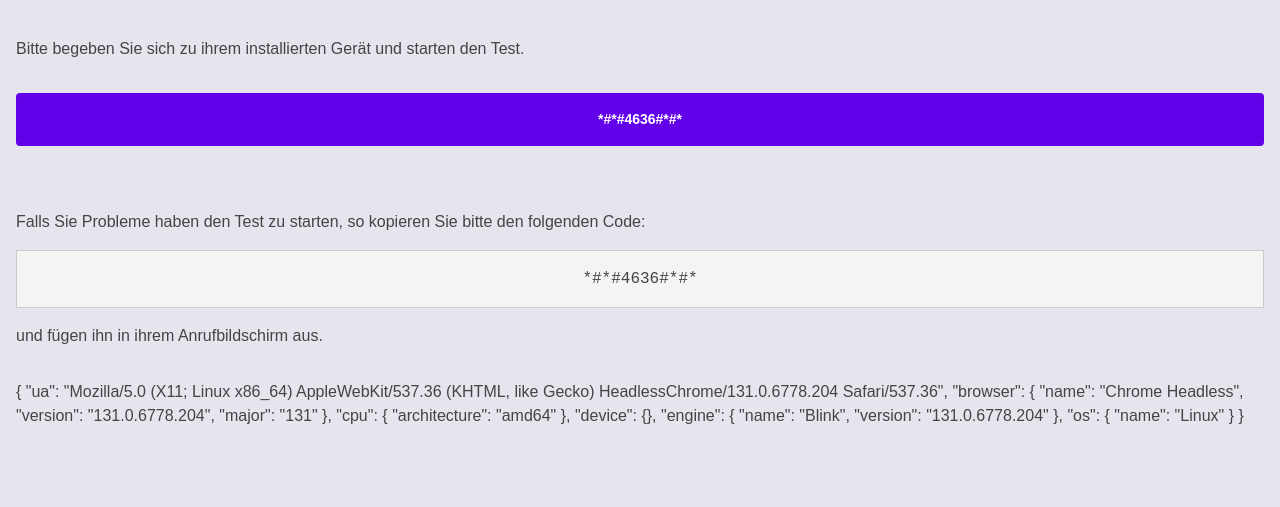
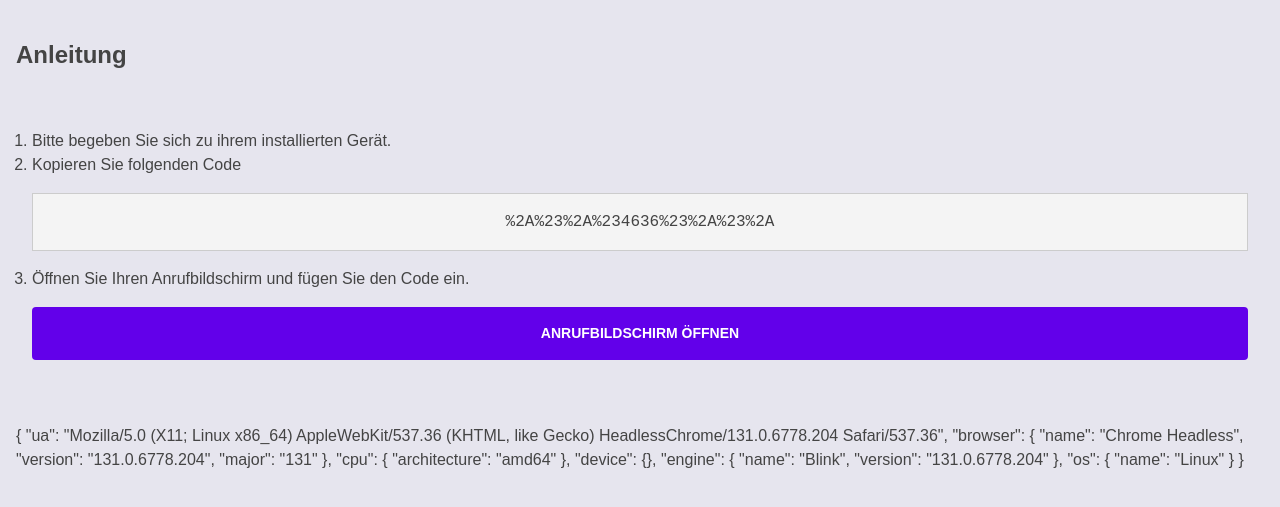
Before and after one commit to Gh05d/ussd-tester, a website: page index.html in a window 1280 px wide. Shown: the part 67-574 px from the top of the page. Drawn offline with Linux system fonts and the light colour scheme.

Commit message:
Some UI changes

```diff
--- a/index.html
+++ b/index.html
@@ -16,24 +16,30 @@
     <main id="app">
       <h1>USSD-Code Tester</h1>
 
-      <p>
-        Bitte begeben Sie sich zu ihrem installierten Gerät und starten den
-        Test.
-      </p>
+      <h2>Anleitung</h2>
+      <ol>
+        <li>Bitte begeben Sie sich zu ihrem installierten Gerät.</li>
 
-      <button id="copy-code-button">Test starten</button>
+        <li>
+          <span>Kopieren Sie folgenden Code</span>
 
-      <div id="fallback">
-        <span
-          >Falls Sie Probleme haben den Test zu starten, so kopieren Sie bitte
-          den folgenden Code:</span
-        >
-        <pre title="Klicken, um den Code in die Zwischenablage zu kopieren">
+          <pre
+            role="button"
+            alt="Klicken, um den Code in die Zwischenablage zu kopieren"
+            title="Klicken, um den Code in die Zwischenablage zu kopieren"
+          >
 Code kopieren</pre
-        >
+          >
+        </li>
 
-        <span>und fügen ihn in ihrem Anrufbildschirm aus.</span>
-      </div>
+        <li>
+          <div>
+            Öffnen Sie Ihren Anrufbildschirm und fügen Sie den Code ein.
+          </div>
+
+          <button id="copy-code-button">Anrufbildschirm öffnen</button>
+        </li>
+      </ol>
 
       <p id="error"></p>
     </main>
--- a/styles.css
+++ b/styles.css
@@ -41,9 +41,8 @@ a {
   text-decoration: none;
 }
 
-ul,
 ol {
-  list-style: none;
+  margin: 1rem;
 }
 
 button,
@@ -168,6 +167,7 @@ pre {
   cursor: pointer;
   user-select: none;
   text-align: center;
+  margin-block: 1em;
 }
 
 #fallback {
@@ -204,3 +204,8 @@ pre {
     opacity: 0;
   }
 }
+
+#copy-code-button {
+  width: 100%;
+  margin-block: 1rem;
+}
```
Also changed, not shown: dist/main.mjs, src/main.mts.
